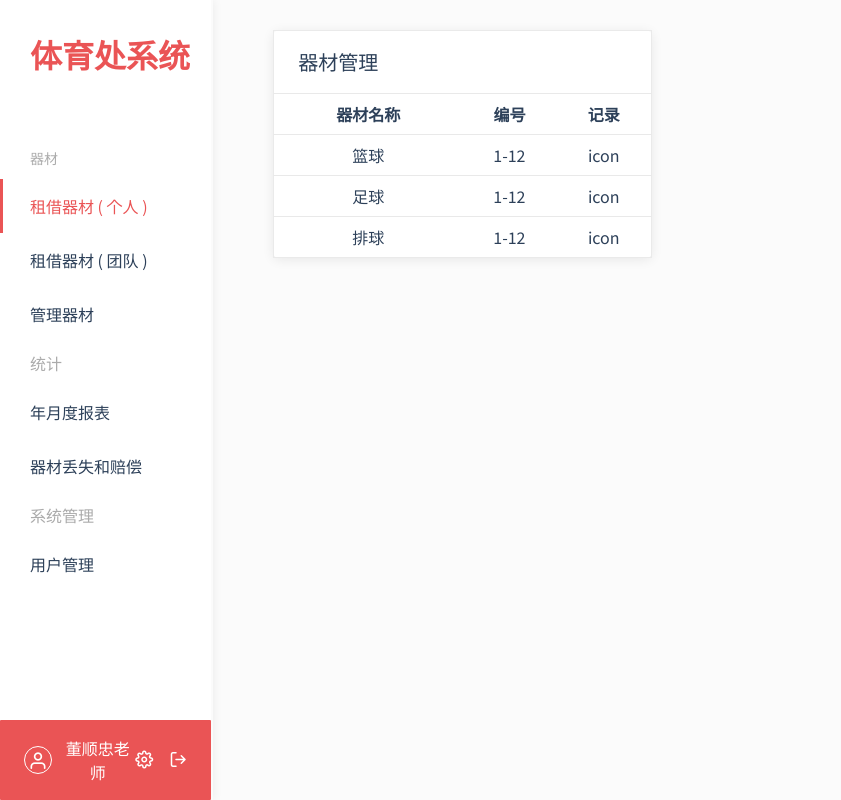
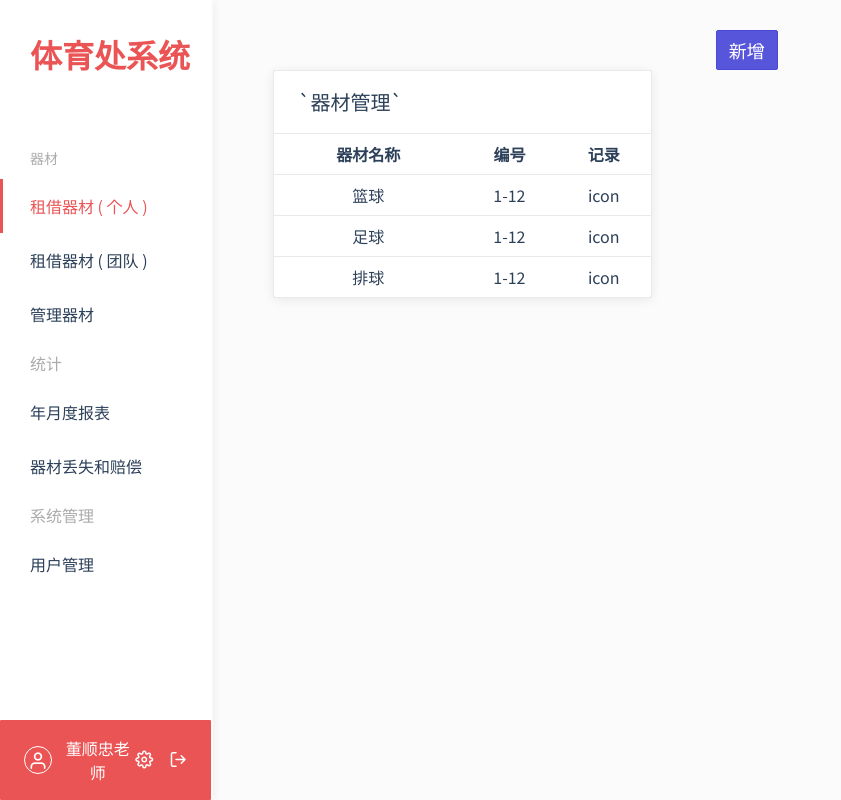
Before and after one commit to MechFroG88/Humble-Sports, a Vue app in the folder client/: page /management in a window 1280 px wide. Shown: the whole page, without its empty margins (0-841 px from the left). Built offline with nearby package versions, Linux system fonts and the light colour scheme.

Commit message:
Update frontend

```diff
--- a/client/src/pages/itemmanagement/management.vue
+++ b/client/src/pages/itemmanagement/management.vue
@@ -1,24 +1,40 @@
 <template>
   <div id="_management">
+    <div class="btn btn-lg btn-primary"
+    @click="$refs.add.active = true">新增</div>
     <mg-table width="40%" :columns="columns" :data="data" title>
       <div slot="record">
         icon
       </div>
       <div slot="title">
-        器材管理
+        `器材管理`
       </div>
     </mg-table>
+    <cpModal ref="add" title="新增器材" closable>
+      <div slot="body">
+        <form class="form-horizontal">
+          <div class="form-group" v-if="$route.params.state === 'group'">
+            <div class="col-2 col-sm-12">
+              <label class="form-label" for="group_name">名称：</label>
+            </div>
+            <div class="col-10 col-sm-12">
+              <input class="form-input" type="text" id="group_name" placeholder="名称">
+            </div>
+          </div>
+        </form>
+      </div>
+    </cpModal>
   </div>
 </template>
 
 <script>
 import mgTable from '@/components/tables'
-import sidebar from '@/layouts/sidebar'
+import cpModal from '@/components/modal'
 import { management } from '@/api/tableColumns'
 export default {
   components:{
     mgTable,
-    sidebar
+    cpModal
   },
   data:()=>({
     columns: management,
```
